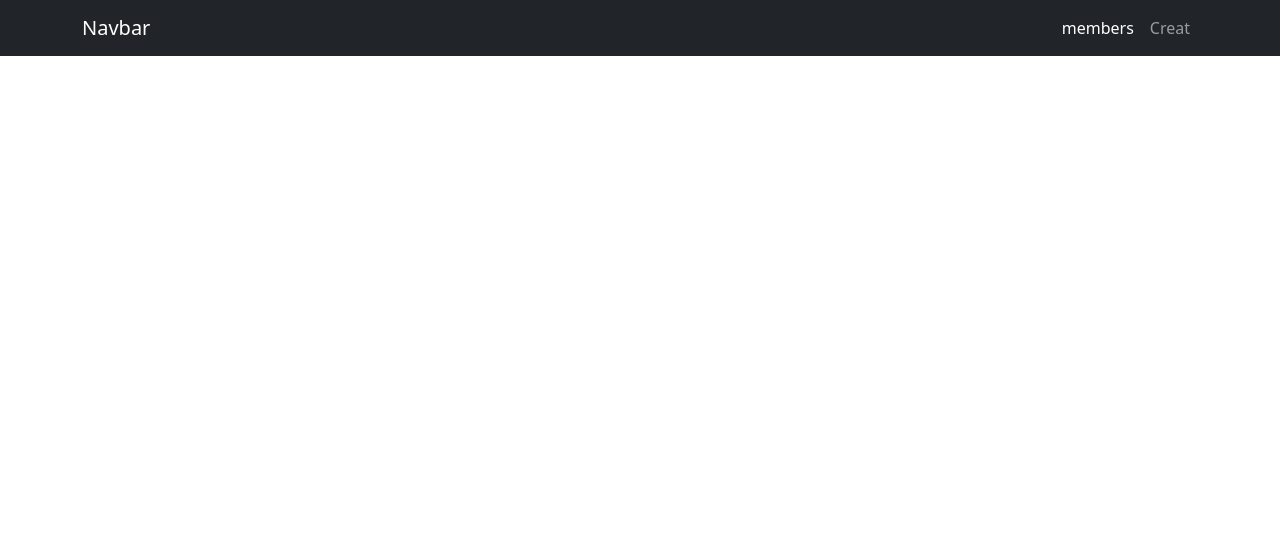
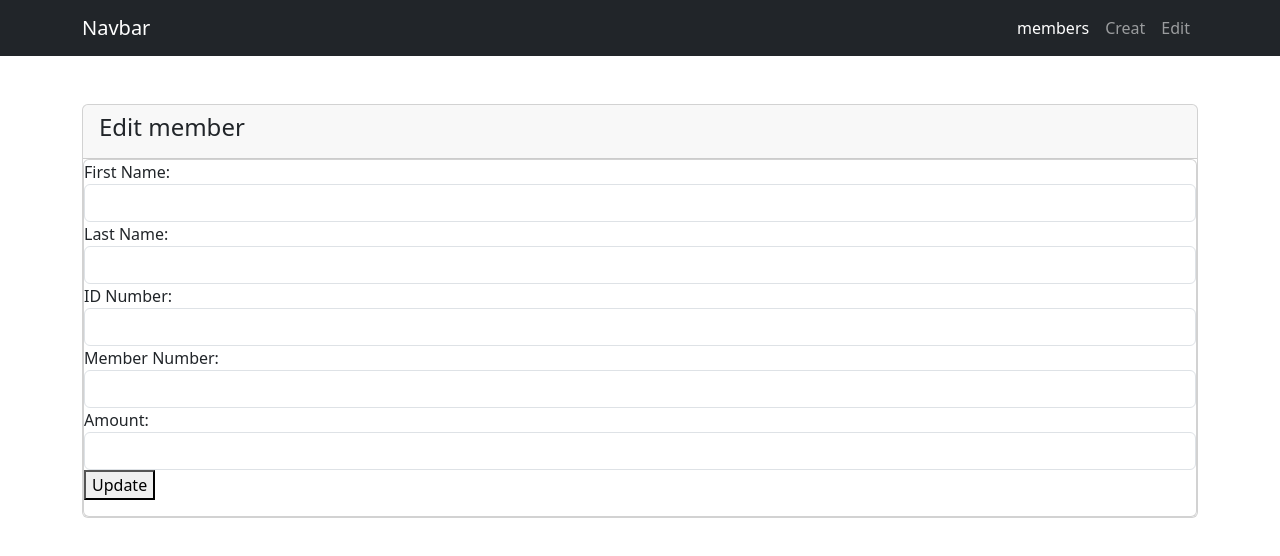
Before and after one commit to davidwagura/Women-Sacco-App, a Vue app: page /edit/1 in a window 1280 px wide. Shown: the top 556 px of the page. Built offline with nearby package versions, Linux system fonts and the light colour scheme; no server answers.

Commit message:
did modifications

```diff
--- a/src/App.vue
+++ b/src/App.vue
@@ -26,6 +26,9 @@ import { RouterLink, RouterView } from 'vue-router'
                 <router-link class="nav-link" to="/create">Creat</router-link>
               </li>
 
+              <li class="nav-item">
+                <router-link class="nav-link" to="/edit/:id">Edit</router-link>
+              </li>
 
             </ul>
 
--- a/src/components/router/index.js
+++ b/src/components/router/index.js
@@ -1,6 +1,6 @@
 import { createRouter, createWebHistory } from 'vue-router'
 import CreateView from '../views/members/CreateView.vue'
-// import EditView from '../views/students/EditView.vue'
+import EditView from '../views/members/EditView.vue'
 import ShowView from '../views/members/ShowView.vue'
 
   const routes =  [
@@ -14,11 +14,11 @@ import ShowView from '../views/members/ShowView.vue'
       name: 'create',
       component: CreateView
     },
-    // {
-    //   path: '/edit/:id',
-    //   name: 'edit',
-    //   component: EditView
-    // },
+    {
+      path: '/edit/:id',
+      name: 'edit',
+      component: EditView
+    },
   ]
   const router = createRouter({
     history: createWebHistory(),
--- a/src/components/views/members/CreateView.vue
+++ b/src/components/views/members/CreateView.vue
@@ -2,7 +2,7 @@
     <div class="container mt-5">
         <div class="card">
             <div class="card-header">
-               <h4>Add Student</h4>
+               <h4>Add New Member</h4>
             </div>
             <div class="card-member_number">
                 <div class="mb-3">
@@ -23,7 +23,10 @@
                             <label for="member_number">Membership Number:</label>
                             <input id="member_number" class="form-control" v-model="formData.member_number">
                         </div>
-
+                        <div>
+                            <label for="amount">Amount:</label>
+                            <input id="amount" class="form-control" v-model="formData.amount">
+                        </div>
 
                         <button type="button" @click="submitForm()">Submit</button>
                     </form>
@@ -45,6 +48,7 @@ export default {
                 last_name: '',
                 id_number: '',
                 member_number: '',
+                amount: '',
             },
         };
     },
@@ -52,12 +56,12 @@ export default {
         submitForm() {
             axios.post('http://127.0.0.1:8000/api/member ', this.formData)
             .then(response => {
-                console.log(response.data);
-
-                // first_name = this.respomse.data.first_name
-                // last_name = this.formData.last_name
-                // id_number = this.formData.id_number
-                // member_number = this.formData.member_number
+                // console.log(response.data);
+                first_name = this.f.first_name
+                last_name = this.formData.last_name
+                id_number = this.formData.id_number
+                member_number = this.formData.member_number
+                amount = this.formData.amount
             });
             this.$router.push('/');
         }
--- /dev/null
+++ b/src/components/views/members/EditView.vue
@@ -0,0 +1,89 @@
+<template>
+    <div class="container mt-5">
+        <div class="card">
+            <div class="card-header">
+               <h4>Edit member</h4>
+            </div>
+            <div class="card">
+                <div class="mb-3">
+                    <form>
+                        <div>
+                            <label for="first_name">First Name:</label>
+                            <input type="text" id="first_name" class="form-control" v-model="formData.first_name" />
+                        </div>
+                        <div>
+                            <label for="last_ name">Last Name:</label>
+                            <input id="last_name" class="form-control" v-model="formData.last_name">
+                        </div>
+                        <div>
+                            <label for="id_number">ID Number:</label>
+                            <input id="id_number" class="form-control" v-model="formData.id_number">
+                        </div>
+                        <div>
+                            <label for="member_number">Member Number:</label>
+                            <input id="member-number" class="form-control" v-model="formData.member_number">
+                        </div>
+                        <div>
+                            <label for="amount">Amount:</label>
+                            <input id="amount" class="form-control" v-model="formData.amount">
+                        </div>
+
+
+
+                        <button type="button" @click="updateForm()">Update</button>
+                    </form>
+                </div>
+            </div>
+        </div>
+    </div>
+</template>
+
+<script>
+  import axios from 'axios';
+  export default {
+    name: 'EditItem',
+
+    data() {
+        return {
+            formData: {
+                first_name: '',
+                last_name: '',
+                id_number: '',
+                member_number: '',
+                amount: ''
+            },
+        };
+    },
+    created() {
+        const id = this.$route.params.id;
+        axios.get(`http://127.0.0.1:8000/api/member/${id}`)
+            .then(response => {
+        // console.log('response');
+                let res = response.data;
+                this.formData.first_name = res.first_name;
+                this.formData.last_name = res.last_name;
+                this.formData.id_number = res.id_number;
+                this.formData.member_number = res.member_number;
+                this.formData.amount = res.amount;
+            });
+        },
+        methods: {
+            updateForm() {
+                const id = this.$route.params.id;
+                axios.put(`http://127.0.0.1:8000/api/member/${id}`, this.formData)
+                .then(response => {
+
+                    this.formData.first_name = response.data.first_name;
+                    this.formData.last_name = response.data.last_name;
+                    this.formData.id_number = response.data.id_number;
+                    this.formData.member_number = response.data.member_number;
+                    this.formData.amount = response.data.amount;
+                    console.log(response.data)
+                });
+                this.$router.push('/');
+            }
+
+        },
+    };
+
+</script>
--- a/src/components/views/members/ShowView.vue
+++ b/src/components/views/members/ShowView.vue
@@ -17,6 +17,7 @@
                         <th>Last Name</th>
                         <th>ID Number</th>
                         <th>Membership Number</th>
+                        <th>Amount</th>
                         <th>Edit</th>
                         <th>Delete</th>
                     </tr>
@@ -28,9 +29,13 @@
                         <td>{{ member.last_name }}</td>
                         <td>{{ member.id_number }}</td>
                         <td>{{ member.member_number }}</td>
+                        <th>{{ member.amount }}</th>
                         <td>
                           <router-link :to="'/edit/' + member.id">Edit</router-link>
                         </td>
+                        <td>
+                        <button @click.prevent="deleteItem(member.id)">Delete</button>
+                      </td>
                     </tr>
                 </tbody>
             </table>
@@ -63,6 +68,16 @@
 
                 });
             },
+            deleteItem(id) {
+                axios.delete(`http://127.0.0.1:8000/api/member/${id}`)
+                .then( response => {
+                    console.log(response);
+
+                    this.listMembers();
+                })
+
+            }
+
 
         },
 
```
